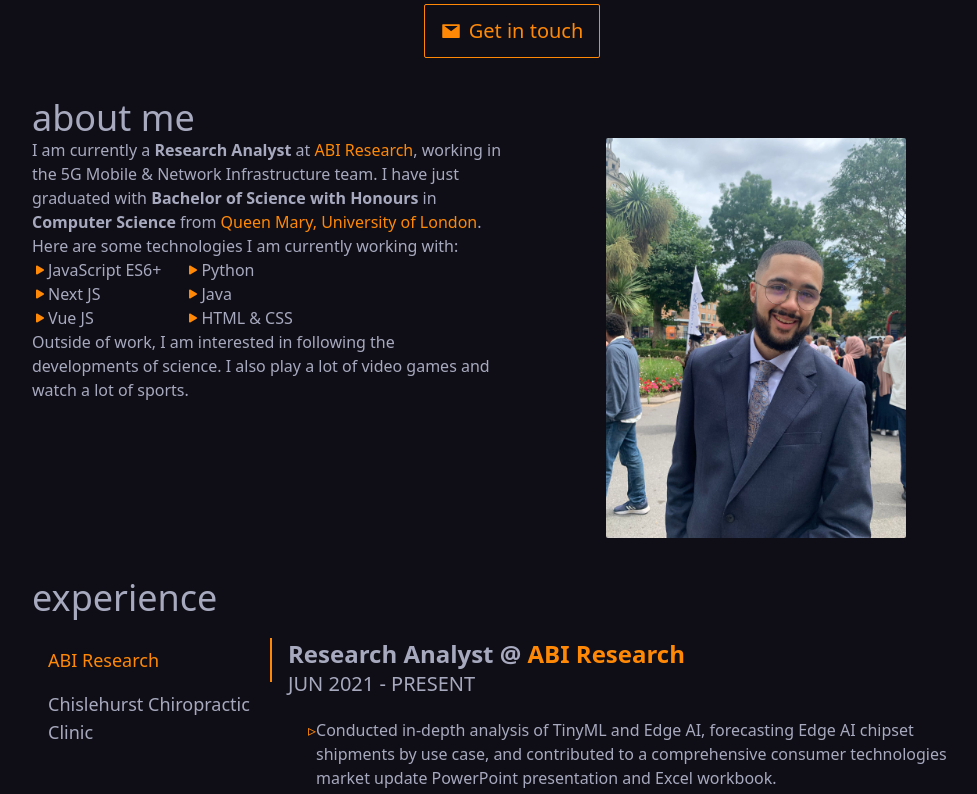
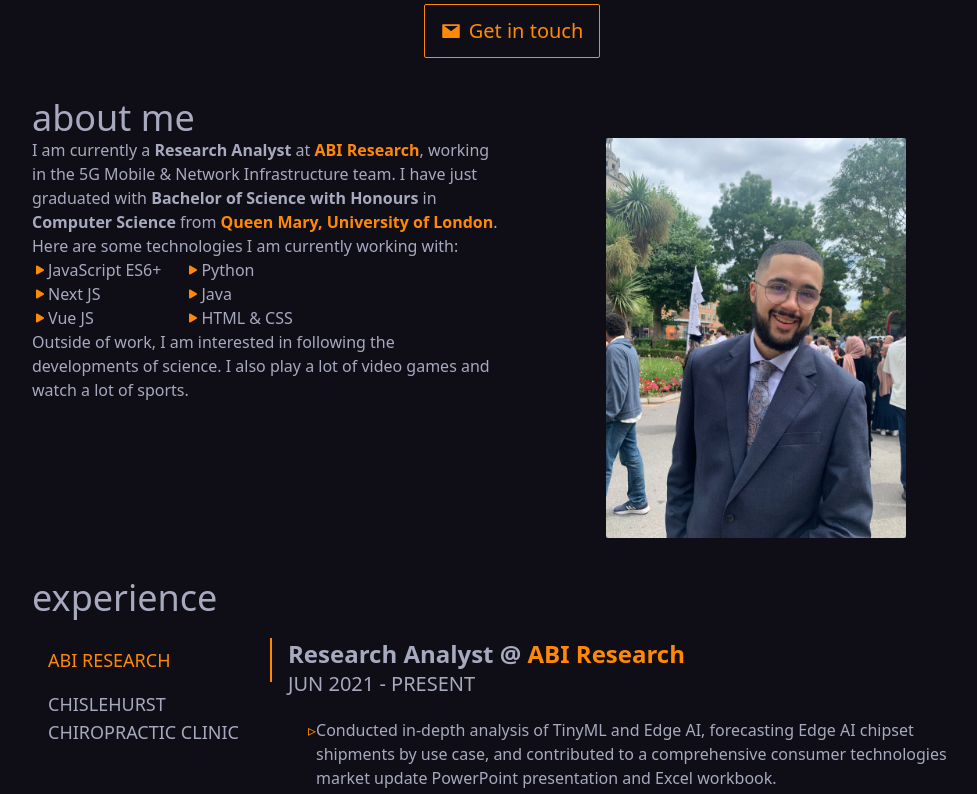
Before and after one commit to larbibelkhit/personal-website, a Next.js app: page / in a window 1280 px wide. Shown: the part 340-1134 px from the top of the page, without its empty margins (128-1105 px from the left). Built offline with nearby package versions, Linux system fonts and the light colour scheme.

Commit message:
small styling changes

```diff
--- a/components/About.jsx
+++ b/components/About.jsx
@@ -8,8 +8,8 @@
           <div id="about-section" className="md:grid md:grid-cols-2 gap-4">
             <div id="about-text" className="md:col-span-1">
               <p>
-                I am currently a <b>Research Analyst</b> at <a href="https://www.abiresearch.com/" className="text-[#ff8906]">ABI Research</a>, working in the 5G Mobile & Network Infrastructure team.
-                I have just graduated with <b>Bachelor of Science with Honours</b> in <b>Computer Science</b> from <a href="https://www.qmul.ac.uk/" className="text-[#ff8906]">Queen Mary, University of London</a>.
+                I am currently a <b>Research Analyst</b> at <a href="https://www.abiresearch.com/" className="text-[#ff8906] font-bold">ABI Research</a>, working in the 5G Mobile & Network Infrastructure team.
+                I have just graduated with <b>Bachelor of Science with Honours</b> in <b>Computer Science</b> from <a href="https://www.qmul.ac.uk/" className="text-[#ff8906] font-bold">Queen Mary, University of London</a>.
               </p>
               <p>
                 Here are some technologies I am currently working with:
--- a/components/JobList.jsx
+++ b/components/JobList.jsx
@@ -4,7 +4,7 @@
 const Tab = ({ label, activeTab, onClick, isClicked }) => (
   <button
     type='button'
-    className={`w-full py-2 px-4 text-left text-lg transition ease-in duration-[25ms]
+    className={`w-full py-2 px-4 text-left text-lg transition ease-in duration-[25ms] uppercase
                ${activeTab === label ? 'text-[#ff8906] border-r-2 border-[#ff8906]' : ''}
                ${isClicked & activeTab === label ? 'bg-[#ff8906] bg-opacity-50' : ''}`}
     onClick={() => onClick(label)}
```
